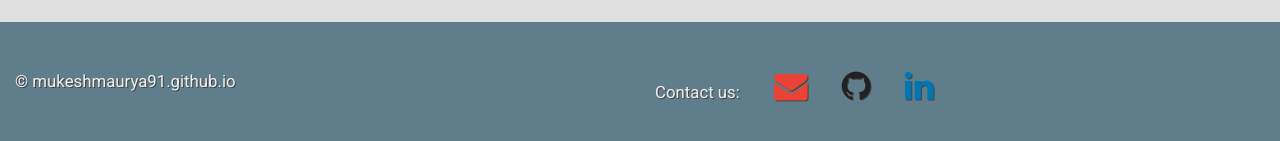
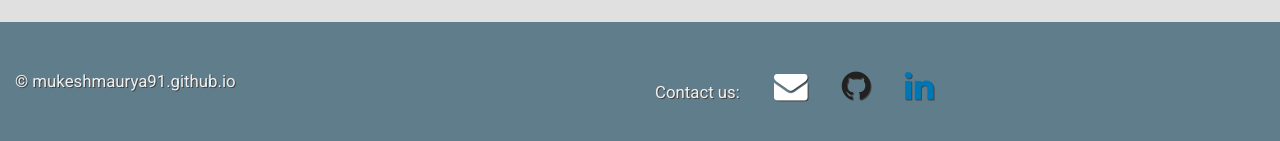
Before and after one commit to mukeshmaurya91/mukeshmaurya91.github.io, a plain HTML site: page index.html in a window 1280 px wide. Shown: the part 1759-1900 px from the top of the page. Drawn offline with Linux system fonts and the light colour scheme.

Commit message:
icon color change.

```diff
--- a/css/style.css
+++ b/css/style.css
@@ -73,7 +73,7 @@ color: #fff !important;
   margin-right: 30px;
 }
 .icon-google{
-  color: #ea4335;
+  color: #fff;
   margin-right: 30px;
   margin-left: 30px;
 }
```
